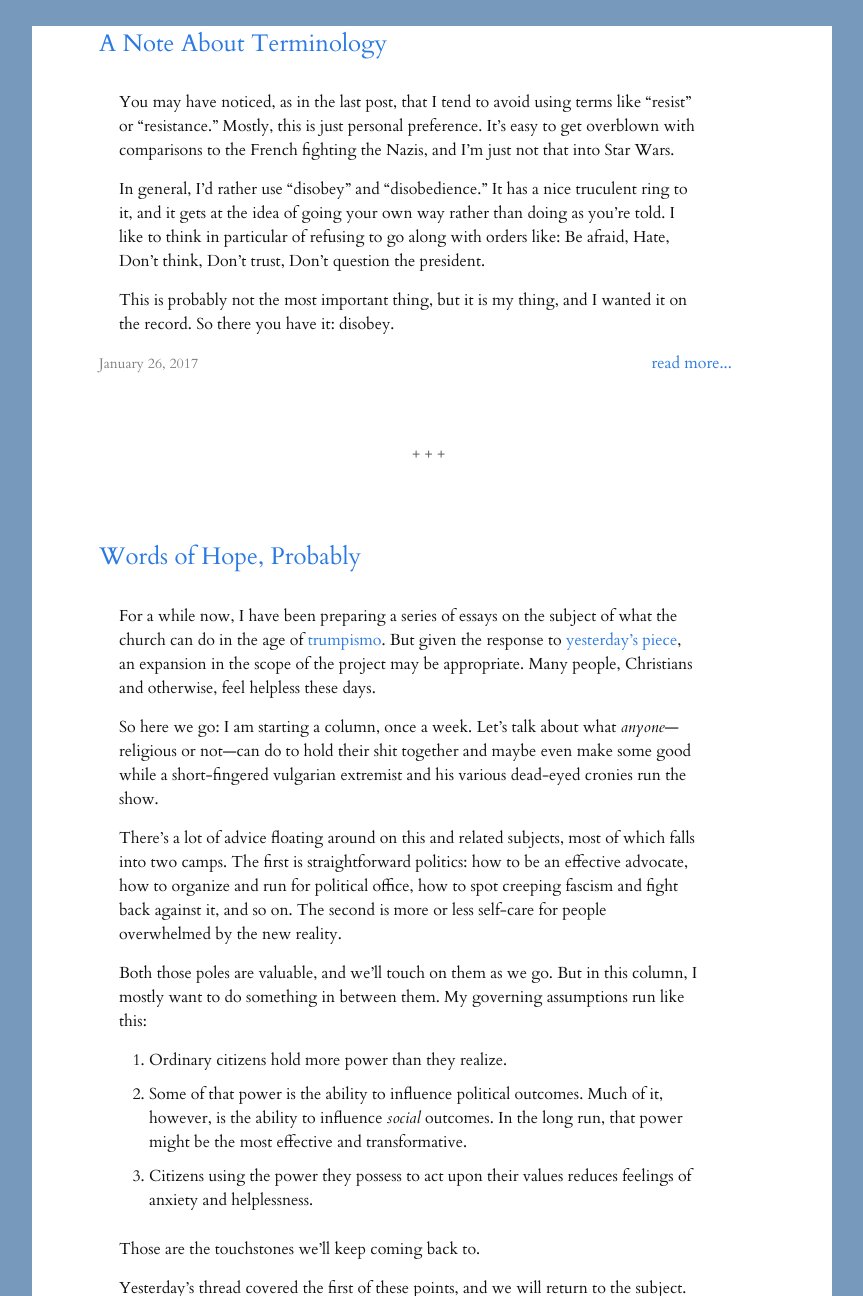
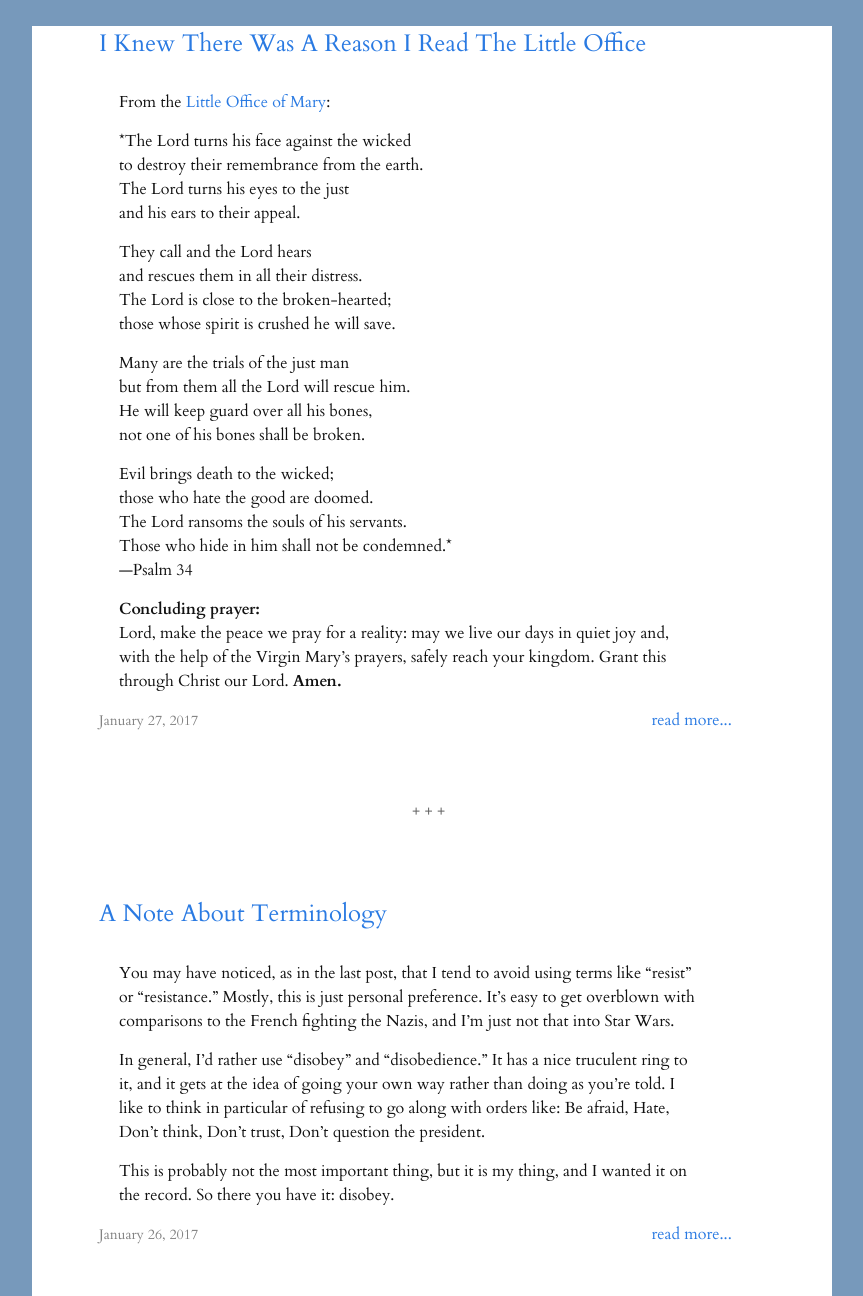
Before and after one commit to pastordan/pastordan.github.io, a Jekyll site: the page built from index.html, in a window 1280 px wide and 1400 px high, cut to the strip 104-1400 px from the top of the window. Shown: the whole strip, without its empty margins (208-1071 px from the left). Built offline with Jekyll 4.4.1, drawn with Linux system fonts in a browser that asks for light colours; nearby versions of some CDN libraries; library files that are not in the unit come from our copies; the list of posts is cut into pages by our own code; some of the changed text lies outside the part shown.

Commit message:
Psalm 34 post 2017-01-27

```diff
--- a/_includes/footer.html
+++ b/_includes/footer.html
@@ -67,7 +67,7 @@
   m=s.getElementsByTagName(o)[0];a.async=1;a.src=g;m.parentNode.insertBefore(a,m)
   })(window,document,'script','https://www.google-analytics.com/analytics.js','ga');
 
-  ga('create', 'UA-89358342-1', 'auto');
+  ga('create', 'UA-46906800-1', 'auto');
   ga('send', 'pageview');
 
 </script>
--- /dev/null
+++ b/_posts/2017-01-27-little-office.md
@@ -0,0 +1,33 @@
+---
+title: I Knew There Was A Reason I Read The Little Office
+layout: post
+date: 2017-01-27 15:35:04
+tags: mary scripture psalm-34
+---
+From the [Little Office of Mary](http://www.liturgies.net/Liturgies/Catholic/LittleOffice.htm):
+
+*The Lord turns his face against the wicked<br>
+to destroy their remembrance from the earth. <br>
+The Lord turns his eyes to the just<br>
+and his ears to their appeal.
+
+They call and the Lord hears<br>
+and rescues them in all their distress.<br>
+The Lord is close to the broken-hearted; <br>
+those whose spirit is crushed he will save.<br>
+
+Many are the trials of the just man<br>
+but from them all the Lord will rescue him. <br>
+He will keep guard over all his bones,<br>
+not one of his bones shall be broken.
+
+Evil brings death to the wicked;<br>
+those who hate the good are doomed.<br>
+The Lord ransoms the souls of his servants.<br>
+Those who hide in him shall not be condemned.*<br>
+&mdash;Psalm 34
+
+**Concluding prayer:**<br>
+Lord, make the peace we pray for a reality: may we live our days in quiet joy and, with the help of the Virgin Mary’s prayers, safely reach your kingdom.
+Grant this through Christ our Lord. **Amen.**
+<!--share-->
```
